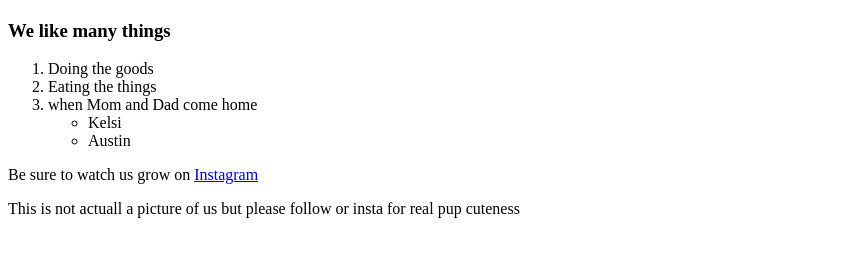
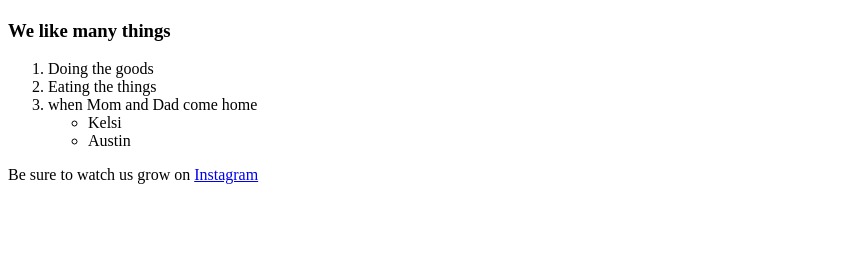
Before and after one commit to Mcdopenstein/Dr.Batesean-Tourtial, a plain HTML site: page index.html in a window 1280 px wide. Shown: the part 417-674 px from the top of the page, without its empty margins (0-867 px from the left). Drawn offline with Linux system fonts and the light colour scheme.

Commit message:
Update index.html

```diff
--- a/index.html
+++ b/index.html
@@ -19,6 +19,5 @@
         </ul>
      </ol>
      <p>Be sure to watch us grow on <a href="https://www.instagram.com/coast_carver/">Instagram</a></p>
-     <p>This is not actuall a picture of us but please follow or insta for real pup cuteness</p>
   </body>
 </html>
```
